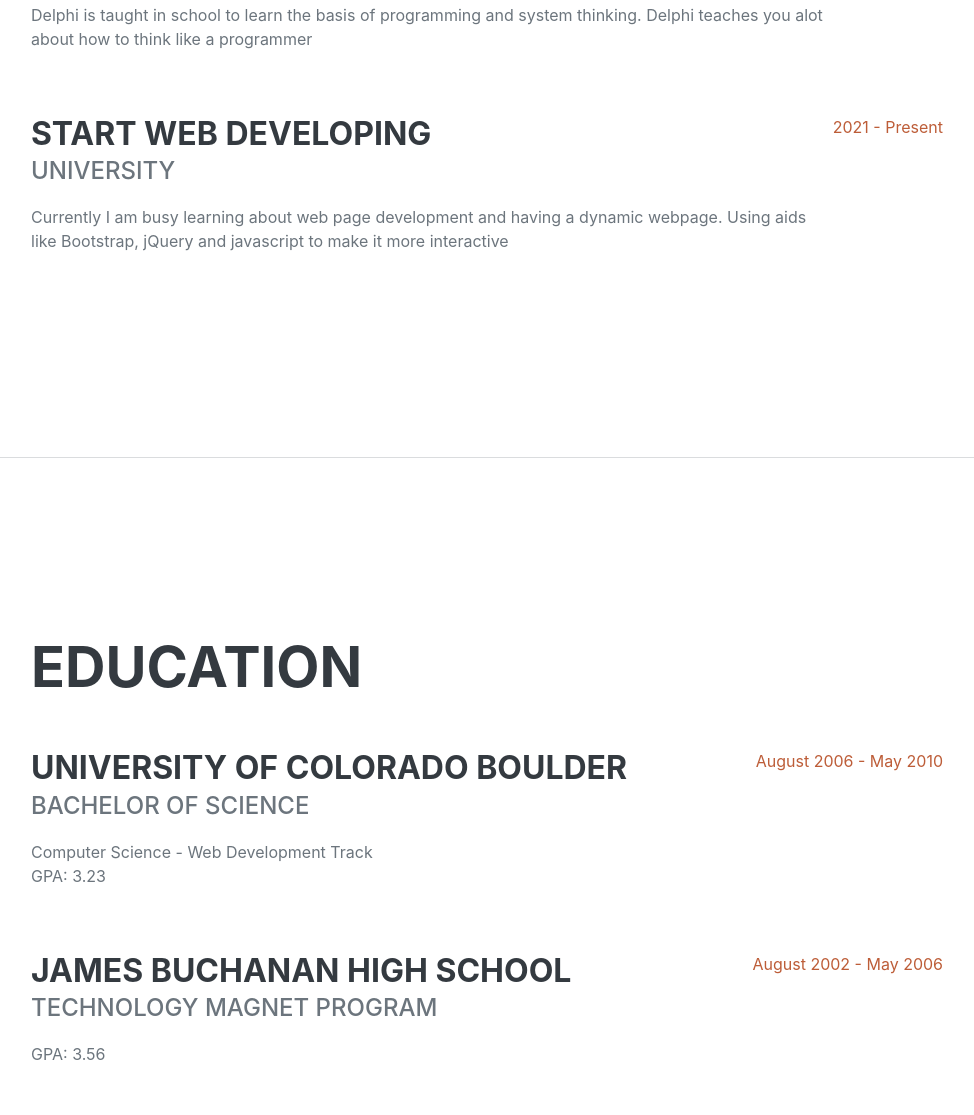
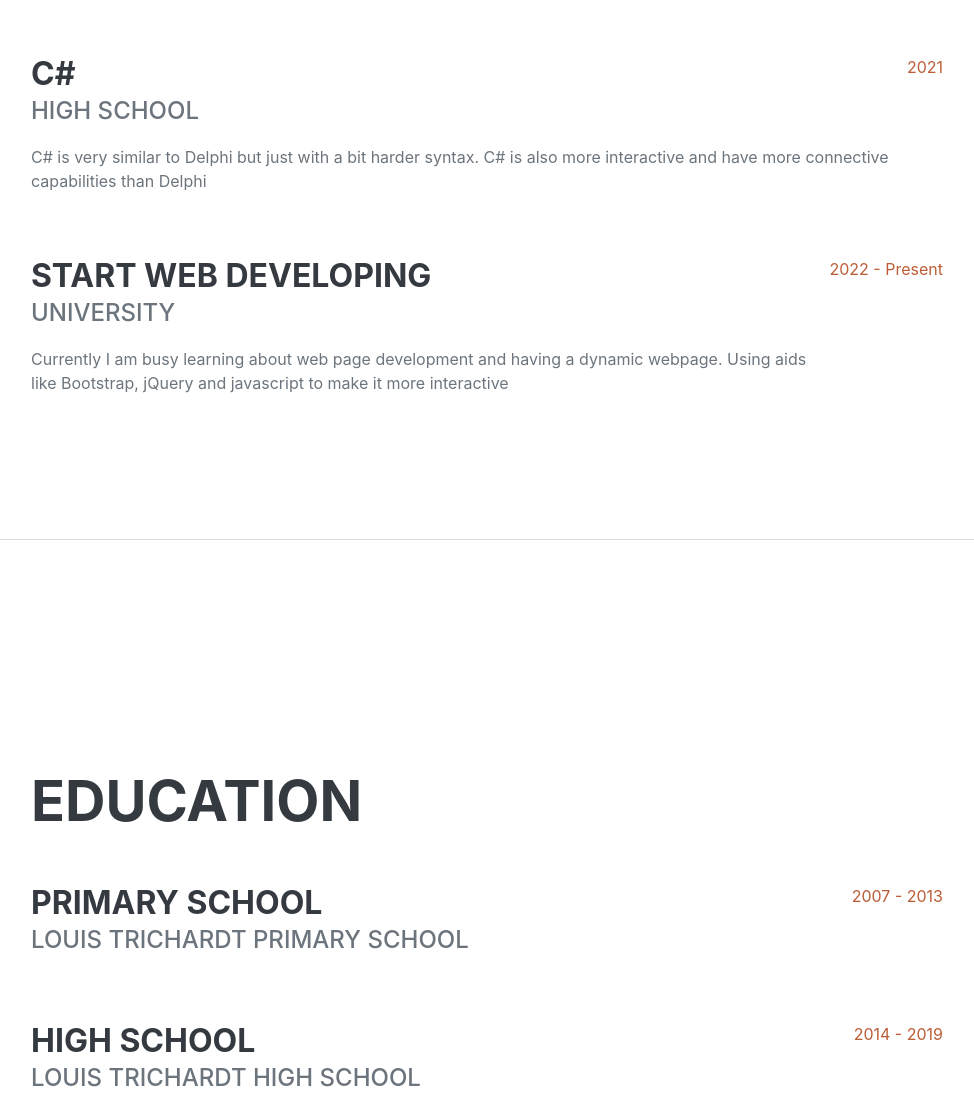
Before and after one commit to 20582006/20582006github, a plain HTML site: page index.html in a window 1280 px wide. Shown: the part 1144-2259 px from the top of the page, without its empty margins (289-1263 px from the left). Drawn offline with nearby package versions, Linux system fonts and the light colour scheme; a web font is replaced by a local one.

Commit message:
Add Education

```diff
--- a/index.html
+++ b/index.html
@@ -68,11 +68,19 @@
                     </div>
                     <div class="d-flex flex-column flex-md-row justify-content-between mb-5">
                         <div class="flex-grow-1">
+                            <h3 class="mb-0">C#</h3>
+                            <div class="subheading mb-3">High School</div>
+                            <p>C# is very similar to Delphi but just with a bit harder syntax. C# is also more interactive and have more connective capabilities than Delphi</p>
+                        </div>
+                        <div class="flex-shrink-0"><span class="text-primary">2021</span></div>
+                    </div>
+                    <div class="d-flex flex-column flex-md-row justify-content-between mb-5">
+                        <div class="flex-grow-1">
                             <h3 class="mb-0">Start Web Developing</h3>
                             <div class="subheading mb-3">University</div>
                             <p>Currently I am busy learning about web page development and having a dynamic webpage. Using aids like Bootstrap, jQuery and javascript to make it more interactive</p>
                         </div>
-                        <div class="flex-shrink-0"><span class="text-primary">2021 - Present</span></div>
+                        <div class="flex-shrink-0"><span class="text-primary">2022 - Present</span></div>
                     </div>
                 </div>
             </section>
@@ -83,20 +91,17 @@
                     <h2 class="mb-5">Education</h2>
                     <div class="d-flex flex-column flex-md-row justify-content-between mb-5">
                         <div class="flex-grow-1">
-                            <h3 class="mb-0">University of Colorado Boulder</h3>
-                            <div class="subheading mb-3">Bachelor of Science</div>
-                            <div>Computer Science - Web Development Track</div>
-                            <p>GPA: 3.23</p>
+                            <h3 class="mb-0">Primary School</h3>
+                            <div class="subheading mb-3">Louis Trichardt Primary School</div>
                         </div>
-                        <div class="flex-shrink-0"><span class="text-primary">August 2006 - May 2010</span></div>
+                        <div class="flex-shrink-0"><span class="text-primary">2007 - 2013</span></div>
                     </div>
                     <div class="d-flex flex-column flex-md-row justify-content-between">
                         <div class="flex-grow-1">
-                            <h3 class="mb-0">James Buchanan High School</h3>
-                            <div class="subheading mb-3">Technology Magnet Program</div>
-                            <p>GPA: 3.56</p>
+                            <h3 class="mb-0">High School</h3>
+                            <div class="subheading mb-3">Louis Trichardt High School</div>
                         </div>
-                        <div class="flex-shrink-0"><span class="text-primary">August 2002 - May 2006</span></div>
+                        <div class="flex-shrink-0"><span class="text-primary">2014 - 2019</span></div>
                     </div>
                 </div>
             </section>
```
